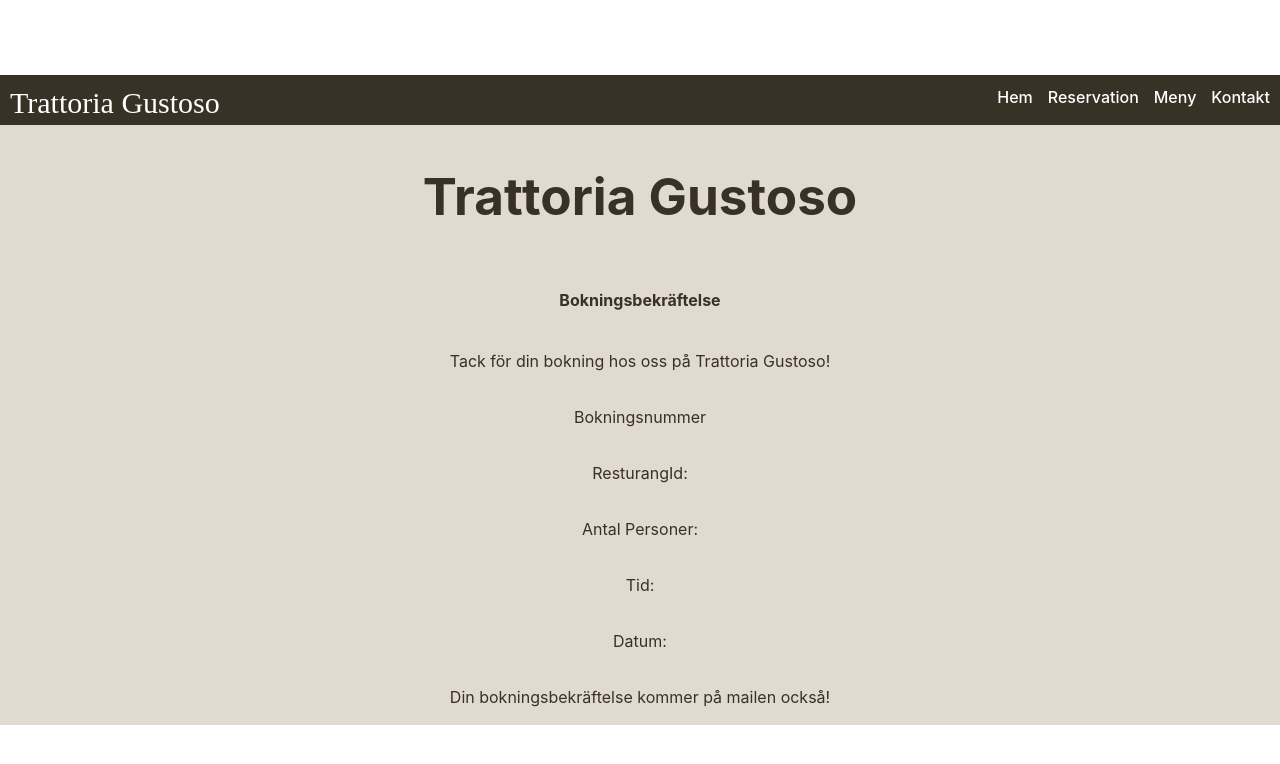
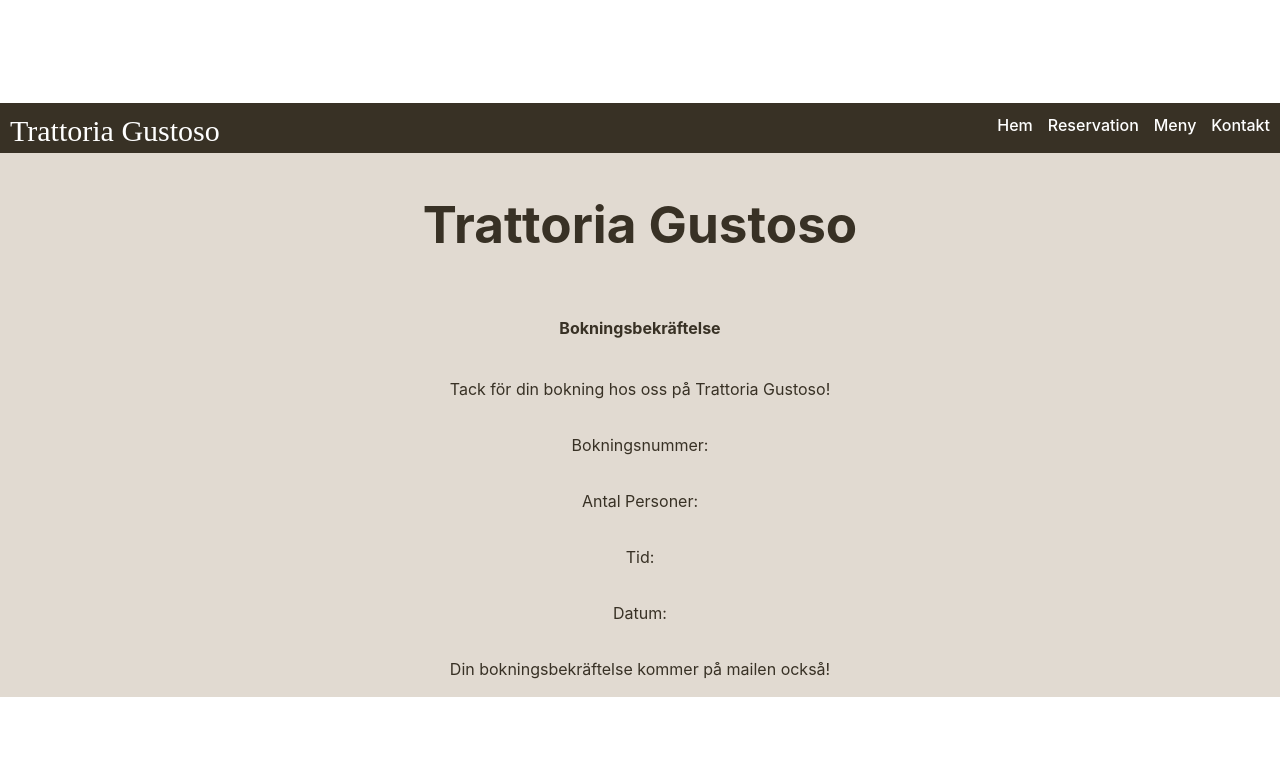
Before and after one commit to Medieinstitutet/the-restaurant-therestaurant9, a React (Vite) app: page /pages/bookingconfirmation in a window 1280 px wide. Shown: the top 764 px of the page. Built offline with nearby package versions, Linux system fonts and the light colour scheme; a web font is replaced by a local one.

Commit message:
id resturang tagit bort

```diff
--- a/src/pages/Bookingconfirmation.tsx
+++ b/src/pages/Bookingconfirmation.tsx
@@ -28,8 +28,7 @@ export const Bookingconfirmation = () => {
       <h1>Trattoria Gustoso</h1>
       <h4>Bokningsbekräftelse</h4>
       <p>Tack för din bokning hos oss på Trattoria Gustoso!</p>
-      <p>Bokningsnummer{booked}</p>
-      <p>ResturangId: {bokningInfo.restaurantId}</p>
+      <p>Bokningsnummer: {booked}</p>
       <p>Antal Personer: {bokningInfo.numberOfGuests}</p>
       <p>Tid: {bokningInfo.time}</p>
       <p>Datum: {bokningInfo.date}</p>
```
